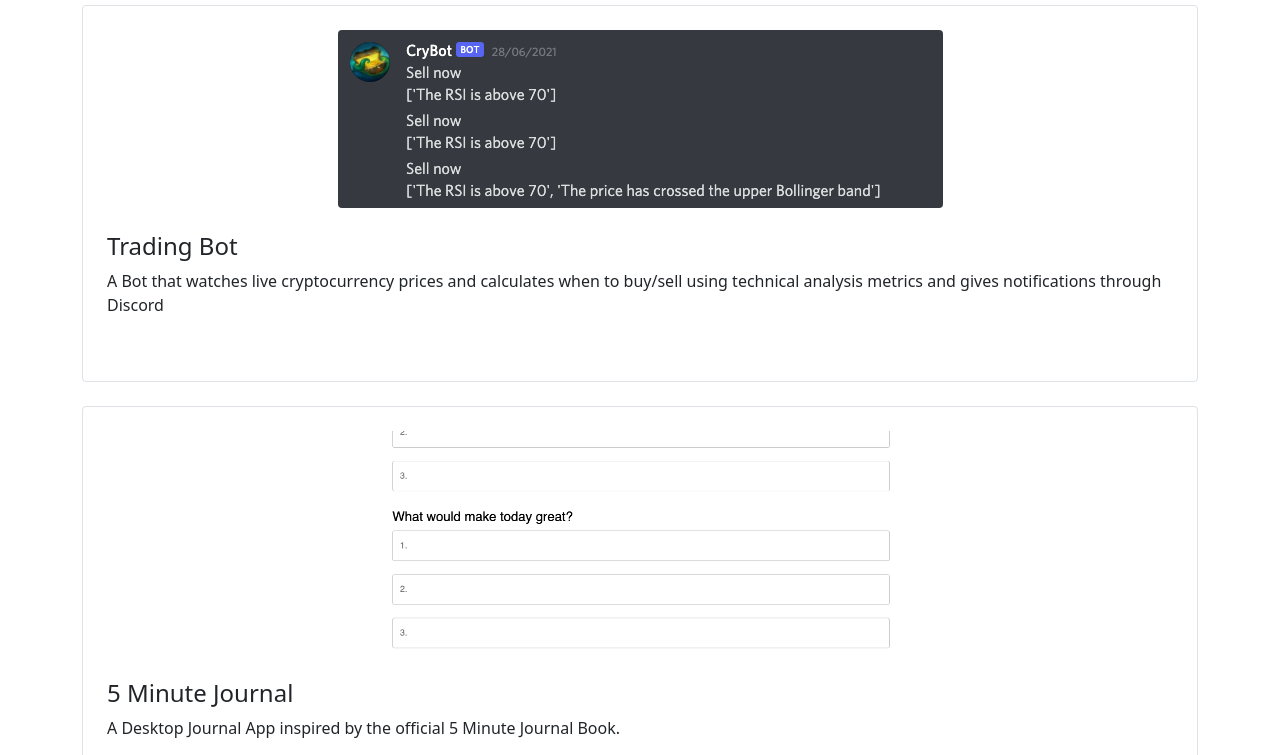
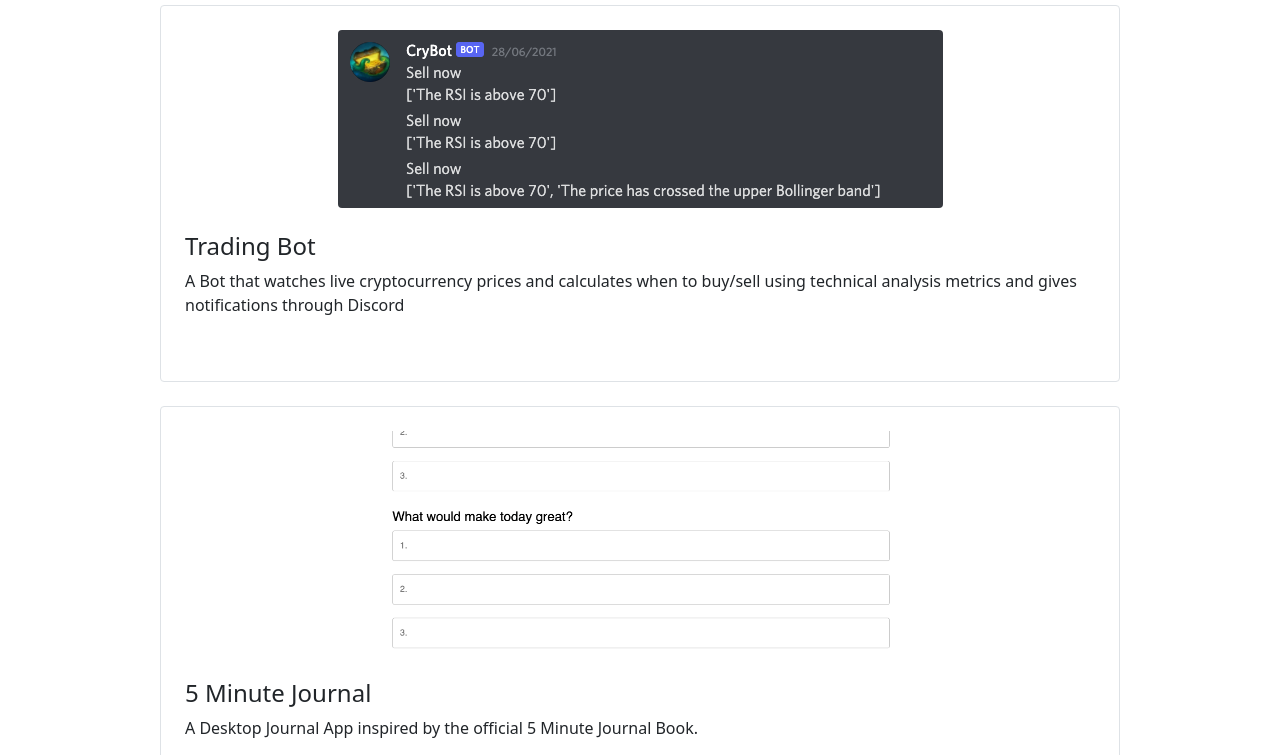
Before and after one commit to FireRedNinja/fireredninja.github.io, a Gatsby site: page / in a window 1280 px wide. Shown: the part 379-1134 px from the top of the page. Built offline with nearby package versions, Linux system fonts and the light colour scheme; Gatsby itself is replaced by a stand-in of ours.

Commit message:
smaller container

```diff
--- a/src/components/layout.js
+++ b/src/components/layout.js
@@ -9,12 +9,13 @@ import React from 'react'
 import PropTypes from 'prop-types'
 import Header from '../components/header'
 import Footer from '../components/footer'
+import { LayoutStyles } from './layout.module.scss'
 
 const Layout = ({ header = true, footer = true, children }) => {
   return (
     <div className="relative min-h-screen">
       {header ? <Header /> : null}
-      <main className="container mx-auto px-8 max-w-5xl pb-48 ">
+      <main className={`mx-auto px-8 max-w-5xl pb-48 ${LayoutStyles}`}>
         {children}
       </main>
       {footer ? <Footer /> : null}
--- /dev/null
+++ b/src/components/layout.module.scss
@@ -0,0 +1,12 @@
+.LayoutStyles {
+  width: 100%;
+  @media (min-width: 640px) {
+    max-width: 640px;
+  }
+  @media (min-width: 768px) {
+    max-width: 768px;
+  }
+  @media (min-width: 1024px) {
+    max-width: 1024px;
+  }
+}
```
